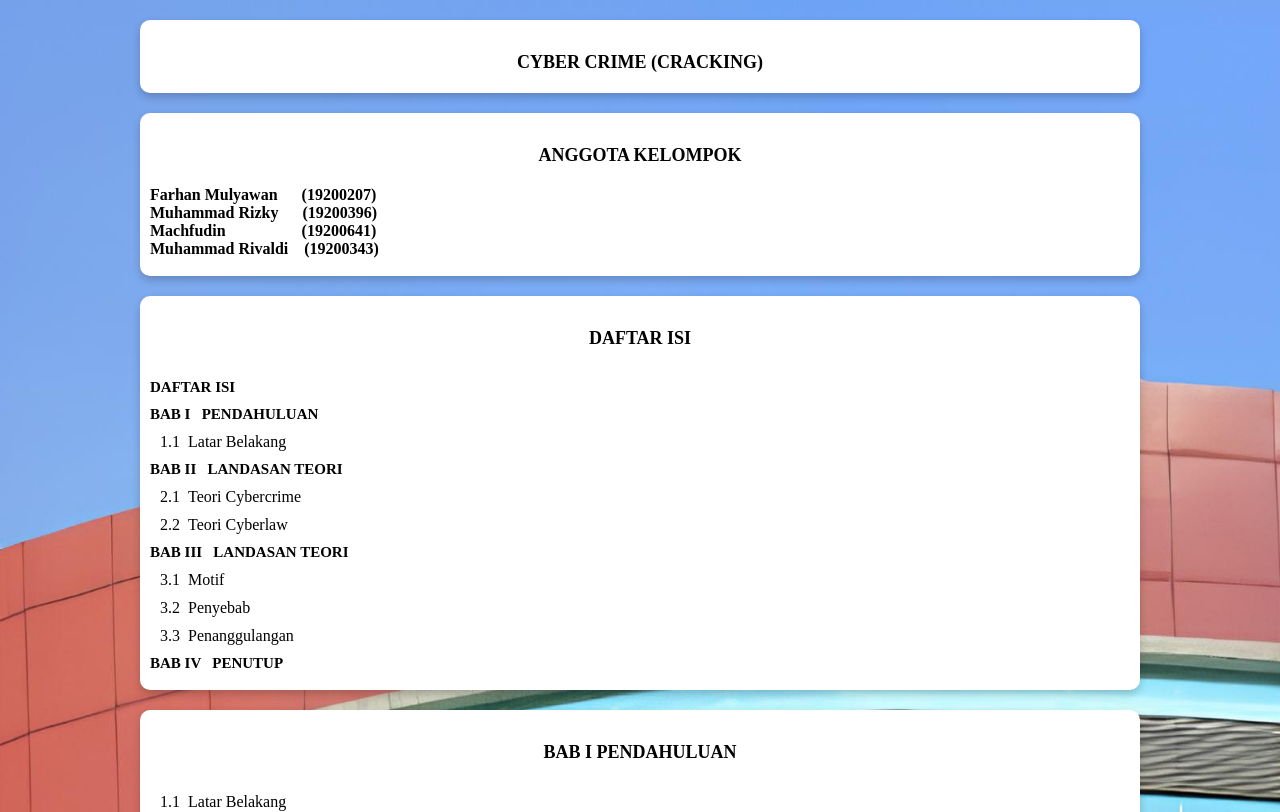
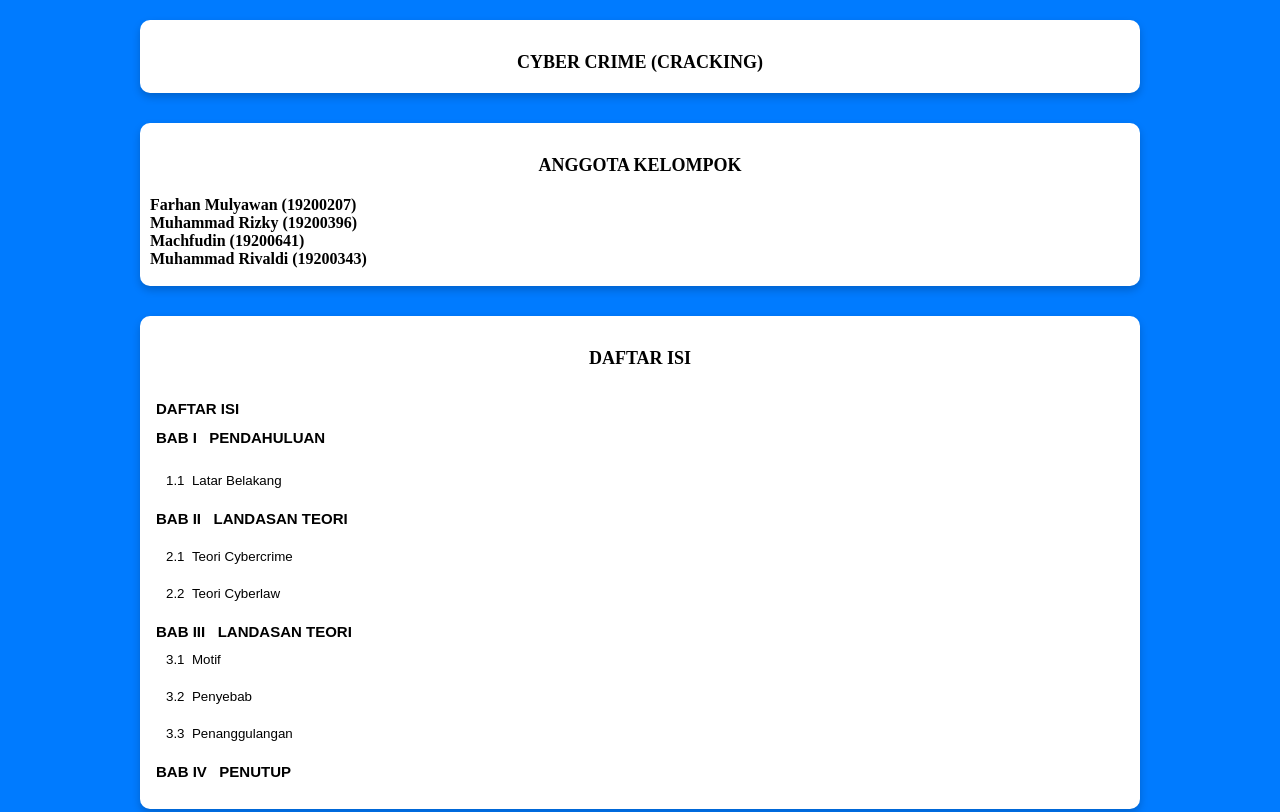
Before and after one commit to machfudin37/Blog-EPTIK, a plain HTML site: page index.html in a window 1280 px wide. Shown: the top 812 px of the page. Drawn offline with Linux system fonts and the light colour scheme.

Commit message:
update js

```diff
--- a/assets/style.css
+++ b/css/style.css
@@ -1,7 +1,5 @@
 body{
-    background-image: url("bg.jpg");
-    background-size: cover; /* Opsional: Sesuaikan dengan kebutuhan desain Anda */
-    background-repeat: no-repeat;
+    background-color: #007bff;
     display: flex;
     justify-content: center;
     align-items: center;
@@ -23,6 +21,7 @@ body{
       margin-top: 20px;
       background-color: white;
       border-radius: 10px;
+      margin-bottom: 30px;
     }
 
   /* On mouse-over, add a deeper shadow */
@@ -50,6 +49,7 @@ body{
     margin-top: 10px;
     text-transform: uppercase;
     font-size: 15px;
+    font-weight: bold;
   }
   .sub-menu{
     text-align: start;
@@ -80,3 +80,24 @@ body{
   a:hover {
     color: #007bff; /* Change text color on hover */
   }
+
+#border-daftarisi{
+  display: flex;
+  flex-direction:column
+}
+#border-daftarisi>button{
+  border: none;
+  background-color: white;
+  cursor: pointer;
+}
+#border-daftarisi>button:hover{
+  color: #007bff;
+}
+
+/* tab-content */
+.tab-content {
+      display: none;
+    }
+.tab-content.active {
+    display: block;
+}
--- a/index.html
+++ b/index.html
@@ -1,15 +1,17 @@
 <!DOCTYPE html>
 <html lang="en">
+
 <head>
     <meta charset="UTF-8">
     <meta name="viewport" content="width=device-width, initial-scale=1.0">
     <title>Blog EPTIK Kelompok 5</title>
     <link rel="icon" href="assets/logo.png" type="image/x-icon">
-    <link rel="stylesheet" type="text/css"  href="assets/style.css">
+    <link rel="stylesheet" type="text/css" href="css/style.css">
+    <script type="text/javascript" src="js/script.js"></script>
 </head>
+
 <body>
     <section>
-
         <div class="card">
             <div class="container">
                 <p class="judul"><b>Cyber Crime (Cracking)</b></p>
@@ -19,52 +21,50 @@
             <div class="container">
                 <p class="judul" id="daftar-isi"><b>Anggota Kelompok</b></p>
             </div>
-        <p class="nama">Farhan Mulyawan      (19200207)</p>
-        <p class="nama">Muhammad Rizky      (19200396)</p>
-        <p class="nama">Machfudin                   (19200641)</p>
-        <p class="nama">Muhammad Rivaldi    (19200343)</p>
+            <p class="nama">Farhan Mulyawan (19200207)</p>
+            <p class="nama">Muhammad Rizky (19200396)</p>
+            <p class="nama">Machfudin (19200641)</p>
+            <p class="nama">Muhammad Rivaldi (19200343)</p>
             <br>
         </div>
-    <div class="card">
+        <div class="card" id="border-daftarisi">
             <div class="container">
                 <p class="judul" id="daftar-isi"><b>Daftar Isi</b></p>
             </div>
-        <a href="#daftar-isi">
-            <p class="sub-judul"><b>Daftar Isi</b></p>
-        </a>
-        <a href="#bab1">
-            <p class="sub-judul"><b>bab I &nbsp;&nbsp;Pendahuluan</b></p>
-        </a>
-        <a href="#sub-bab1">
-            <p class="sub-menu">1.1&nbsp;&nbsp;Latar Belakang</p>
-        </a>
-        <a href="#bab2">
-            <p class="sub-judul"><b>bab II &nbsp;&nbsp;Landasan Teori</b></p>
-        </a>
-        <a href="#sub-bab2-1">
-            <p class="sub-menu">2.1&nbsp;&nbsp;Teori Cybercrime</p>
-        </a>
-        <a href="#sub-bab2-2">
-            <p class="sub-menu">2.2&nbsp;&nbsp;Teori Cyberlaw</p>
-        </a>
-        <a href="#bab3">
-            <p class="sub-judul"><b>bab III &nbsp;&nbsp;Landasan Teori</b></p>
-        </a>
-        <a href="#sub-bab3-1">
-            <p class="sub-menu">3.1&nbsp;&nbsp;Motif</p>
-        </a>
-        <a href="#sub-bab3-2">
-            <p class="sub-menu">3.2&nbsp;&nbsp;Penyebab</p>
-        </a>
-        <a href="#sub-bab3-3">
-            <p class="sub-menu">3.3&nbsp;&nbsp;Penanggulangan</p>
-        </a>
-        <a href="#bab4">
-            <p class="sub-judul"><b>bab IV &nbsp;&nbsp;Penutup</b></p>
-        </a>
+            <button class="sub-judul" href="#daftar-isi">Daftar Isi
+            </button>
+            <button class="sub-judul" href="#bab1" onclick="showTab('bab1')">bab I &nbsp;&nbsp;Pendahuluan
+                <p ><b></b></p>
+            </button>
+            <button class="sub-menu" href="#sub-bab1">1.1&nbsp;&nbsp;Latar Belakang
+                <p class="sub-menu"></p>
+            </button>
+            <button class="sub-judul"href="#bab2" onclick="showTab('bab2')">bab II &nbsp;&nbsp;Landasan Teori
+                <p class="sub-judul"><b</b></p>
+            </button>
+            <button class="sub-menu" href="#sub-bab2-1">2.1&nbsp;&nbsp;Teori Cybercrime
+                <p class="sub-menu"></p>
+            </button>
+            <button class="sub-menu" href="#sub-bab2-2">2.2&nbsp;&nbsp;Teori Cyberlaw
+                <p class="sub-menu"></p>
+            </button>
+            <button class="sub-judul" href="#bab3" onclick="showTab('bab3')">bab III &nbsp;&nbsp;Landasan Teori
+            </button>
+            <button class="sub-menu" href="#sub-bab3-1">3.1&nbsp;&nbsp;Motif
+                <p class="sub-menu"></p>
+            </button>
+            <button class="sub-menu" href="#sub-bab3-2">3.2&nbsp;&nbsp;Penyebab
+                <p class="sub-menu"></p>
+            </button>
+            <button class="sub-menu" href="#sub-bab3-3">3.3&nbsp;&nbsp;Penanggulangan
+                <p class="sub-menu"></p>
+            </button>
+            <button class="sub-judul" href="#bab4" onclick="showTab('bab4')">bab IV &nbsp;&nbsp;Penutup
+                <p class="sub-judul"><b</b></p>
+            </button>
             <br>
         </div>
-    <div class="card">
+        <div class="card tab-content active" id="bab1">
             <div class="container">
                 <p class="judul" id="bab1"><b>Bab I Pendahuluan</b></p>
             </div>
@@ -93,7 +93,7 @@
                 digital.</p>
             <br>
         </div>
-    <div class="card">
+        <div class="card tab-content" id="bab2">
             <div class="container">
                 <p class="judul" id="bab2"><b>Bab II Landasan Teori</b></p>
             </div>
@@ -114,7 +114,7 @@
                 yang dapat diambil untuk memberantas atau mengurangi insiden cracking.</p>
             <br>
         </div>
-    <div class="card">
+        <div class="card tab-content" id="bab3">
             <div class="container">
                 <p class="judul" id="bab3"><b>Bab III PEMBAHASAN / ANALISA KASUS</b></p>
             </div>
@@ -163,7 +163,7 @@
                 mengembangkan strategi yang lebih efektif dalam melindungi keamanan siber mereka.</p>
             <br>
         </div>
-    <div class="card">
+        <div class="card tab-content" id="bab4">
             <div class="container">
                 <p class="judul" id="bab4"><b>Bab IV Penutup</b></p>
             </div>
@@ -180,4 +180,5 @@
         </div>
     </section>
 </body>
+
 </html>
--- /dev/null
+++ b/js/script.js
@@ -0,0 +1,13 @@
+function showTab(tabId) {
+  // Menghapus class 'active' dari semua tab-content
+  var tabContents = document.querySelectorAll(".tab-content");
+  tabContents.forEach(function (tabContent) {
+    tabContent.classList.remove("active");
+  });
+
+  // Menambah class 'active' hanya pada tab-content yang diinginkan
+  var selectedTab = document.getElementById(tabId);
+  if (selectedTab) {
+    selectedTab.classList.add("active");
+  }
+}
```
Lines whose indentation alone changed are shown as unchanged.
